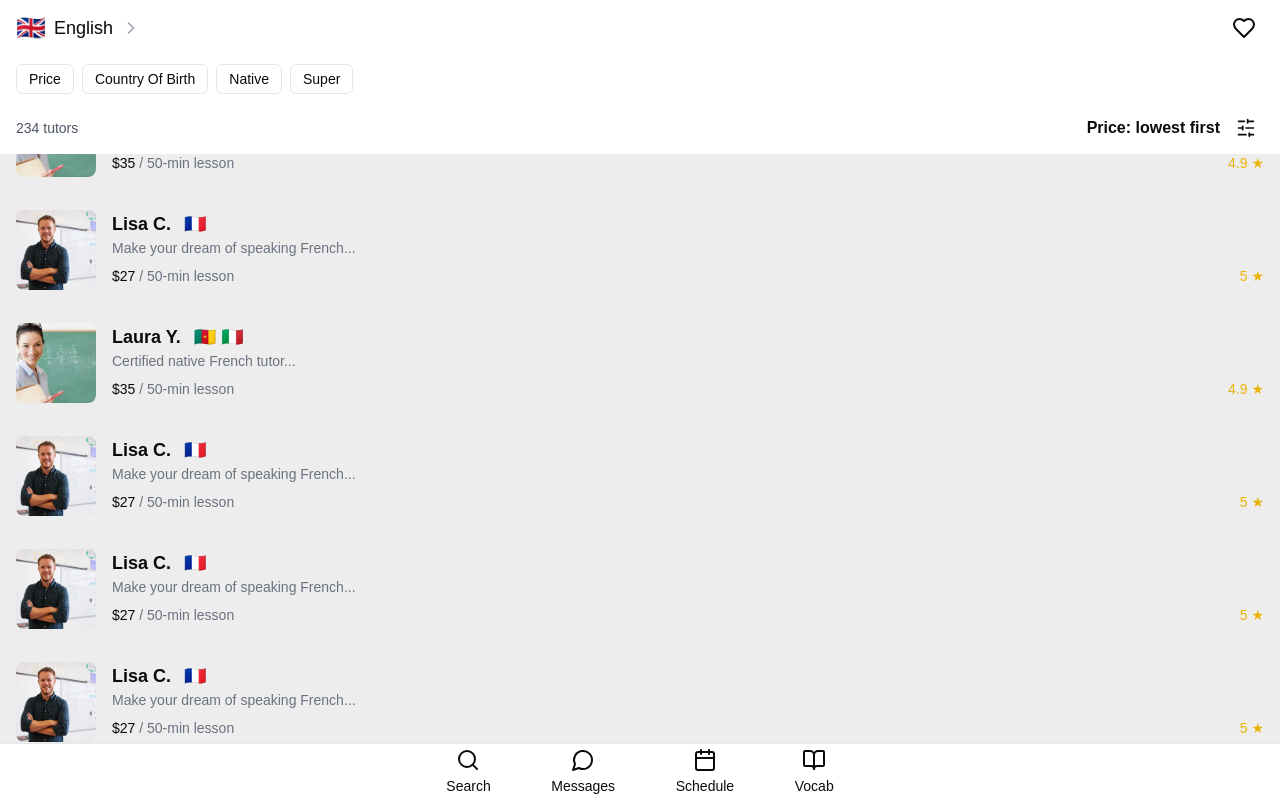
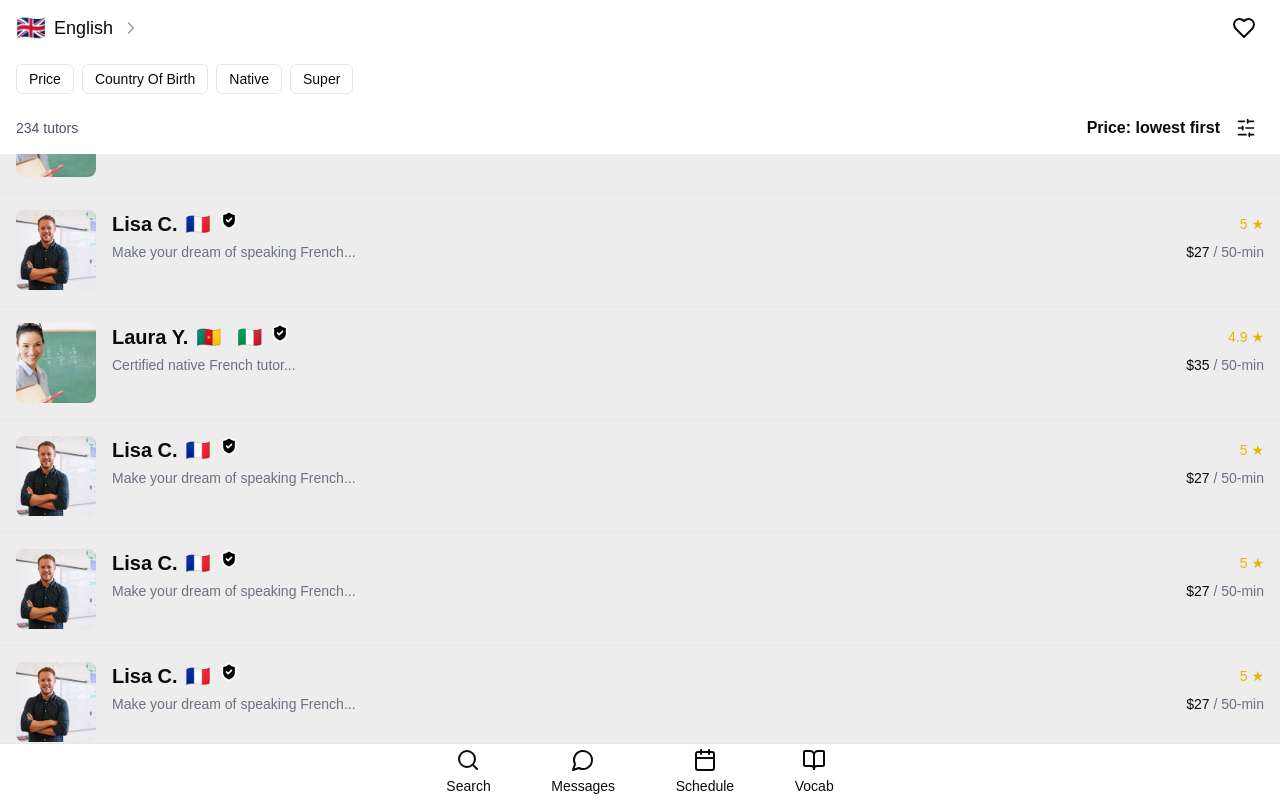
Before and after one commit to fatjan/tutorly, a Next.js app: page / in a window 1280 px wide. Built offline with nearby package versions, Linux system fonts and the light colour scheme.

Commit message:
update tutor card

```diff
--- a/app/page.js
+++ b/app/page.js
@@ -8,7 +8,7 @@ export default function Home() {
         {
           image: 'laura.jpeg',
           name: 'Laura Y.',
-          flags: '🇨🇲 🇮🇹',
+          flags: ['🇨🇲', '🇮🇹'],
           description: 'Certified native French tutor...',
           price: 35,
           rating: 4.9,
@@ -16,7 +16,7 @@ export default function Home() {
         {
           image: 'lisa.jpg',
           name: 'Lisa C.',
-          flags: '🇫🇷',
+          flags: ['🇫🇷'],
           description: 'Make your dream of speaking French...',
           price: 27,
           rating: 5.0,
@@ -24,7 +24,7 @@ export default function Home() {
         {
             image: 'laura.jpeg',
             name: 'Laura Y.',
-            flags: '🇨🇲 🇮🇹',
+            flags: ['🇨🇲', '🇮🇹'],
             description: 'Certified native French tutor...',
             price: 35,
             rating: 4.9,
@@ -32,7 +32,7 @@ export default function Home() {
         {
             image: 'lisa.jpg',
             name: 'Lisa C.',
-            flags: '🇫🇷',
+            flags: ['🇫🇷'],
             description: 'Make your dream of speaking French...',
             price: 27,
             rating: 5.0,
@@ -40,7 +40,7 @@ export default function Home() {
         {
             image: 'lisa.jpg',
             name: 'Lisa C.',
-            flags: '🇫🇷',
+            flags: ['🇫🇷'],
             description: 'Make your dream of speaking French...',
             price: 27,
             rating: 5.0,
@@ -48,7 +48,7 @@ export default function Home() {
         {
             image: 'lisa.jpg',
             name: 'Lisa C.',
-            flags: '🇫🇷',
+            flags: ['🇫🇷'],
             description: 'Make your dream of speaking French...',
             price: 27,
             rating: 5.0,
@@ -56,7 +56,7 @@ export default function Home() {
         {
             image: 'laura.jpeg',
             name: 'Laura Y.',
-            flags: '🇨🇲 🇮🇹',
+            flags: ['🇨🇲', '🇮🇹'],
             description: 'Certified native French tutor...',
             price: 35,
             rating: 4.9,
@@ -64,7 +64,7 @@ export default function Home() {
         {
             image: 'laura.jpeg',
             name: 'Laura Y.',
-            flags: '🇨🇲 🇮🇹',
+            flags: ['🇨🇲', '🇮🇹'] ,
             description: 'Certified native French tutor...',
             price: 35,
             rating: 4.9,
@@ -72,7 +72,7 @@ export default function Home() {
         {
             image: 'laura.jpeg',
             name: 'Laura Y.',
-            flags: '🇨🇲 🇮🇹',
+            flags: ['🇨🇲', '🇮🇹'],
             description: 'Certified native French tutor...',
             price: 35,
             rating: 4.9,
@@ -80,7 +80,7 @@ export default function Home() {
         {
             image: 'laura.jpeg',
             name: 'Laura Y.',
-            flags: '🇨🇲 🇮🇹',
+            flags: ['🇨🇲', '🇮🇹'],
             description: 'Certified native French tutor...',
             price: 35,
             rating: 4.9,
--- a/components/TutorCard.js
+++ b/components/TutorCard.js
@@ -1,3 +1,5 @@
+import { ShieldCheckIcon } from 'lucide-react';
+
 export default function TutorCard({ tutor }) {
   return (
     <div className="flex p-4 border-b">
@@ -7,16 +9,29 @@ export default function TutorCard({ tutor }) {
         className="w-20 h-20 object-cover rounded-lg"
       />
       <div className="ml-4 flex-grow">
-          <h3 className="font-bold text-lg">
-            {tutor.name} <span className="ml-2">{tutor.flags}</span>
+        <div className="flex justify-between items-center">
+          <h3 className="font-bold text-xl flex justify-between">{tutor.name} {
+              tutor.flags.length > 0 && tutor.flags.map((flag, index) => (
+                <span key={index} className="ml-2 mr-2">{flag}</span>
+              ))
+            }
+            <ShieldCheckIcon className="w-5 h-5 fill-black text-white" />
           </h3>
-          <p className="text-sm text-gray-500">{tutor.description}</p>
-          <div className="flex justify-between mt-2">
-            <div className="text-sm">
-              ${tutor.price} <span className="text-gray-500">/ 50-min lesson</span>
-            </div>
           <div className="text-sm text-yellow-500">{tutor.rating} ★</div>
         </div>
+        <div className="flex justify-between items-center mt-1">
+          <p className="text-sm text-gray-500">{tutor.description}</p>
+          <div className="text-sm">
+            ${tutor.price} <span className="text-gray-500">/ 50-min</span>
+          </div>
+        </div>
+        {/* <div className="flex items-center mt-1">
+          {tutor.flags.map((flag, index) => (
+            <span key={index} className="mr-2">
+              {flag}
+            </span>
+          ))}
+        </div> */}
       </div>
     </div>
   );
```
Lines whose indentation alone changed are shown as unchanged.
